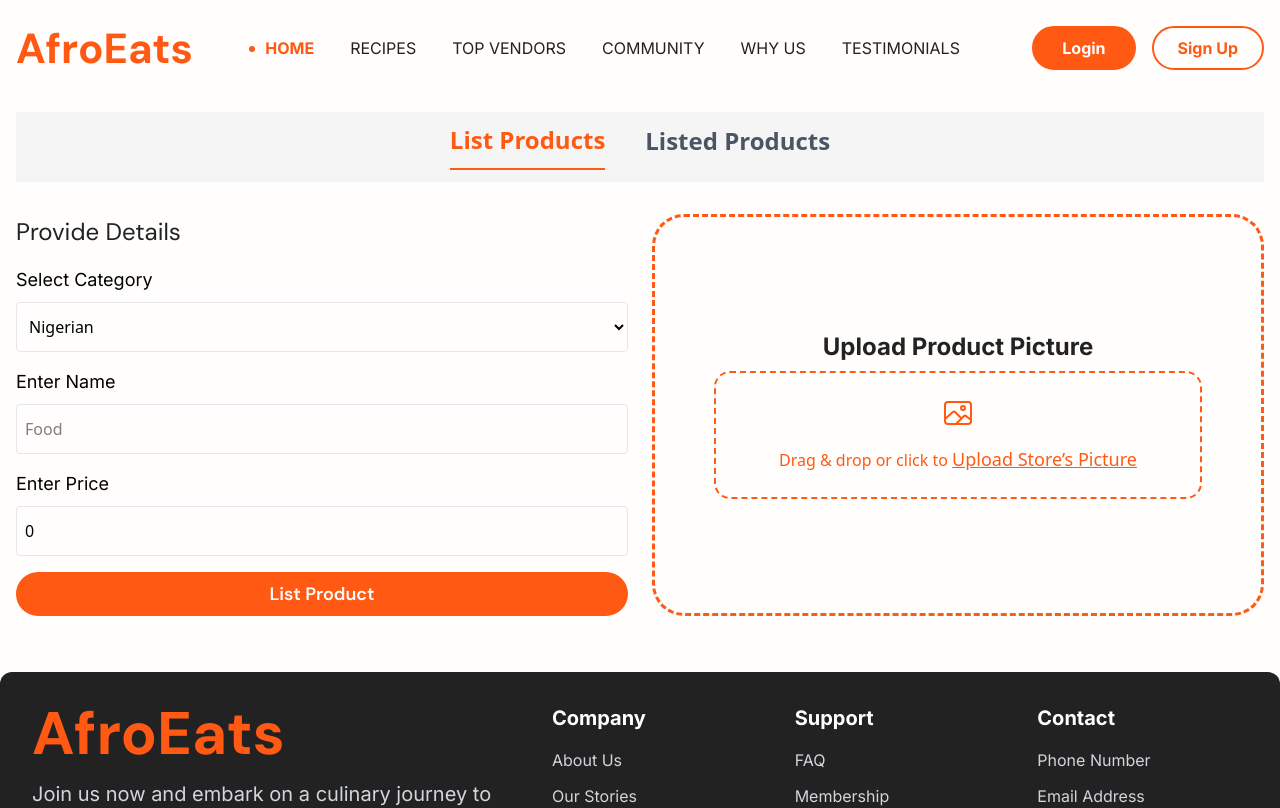
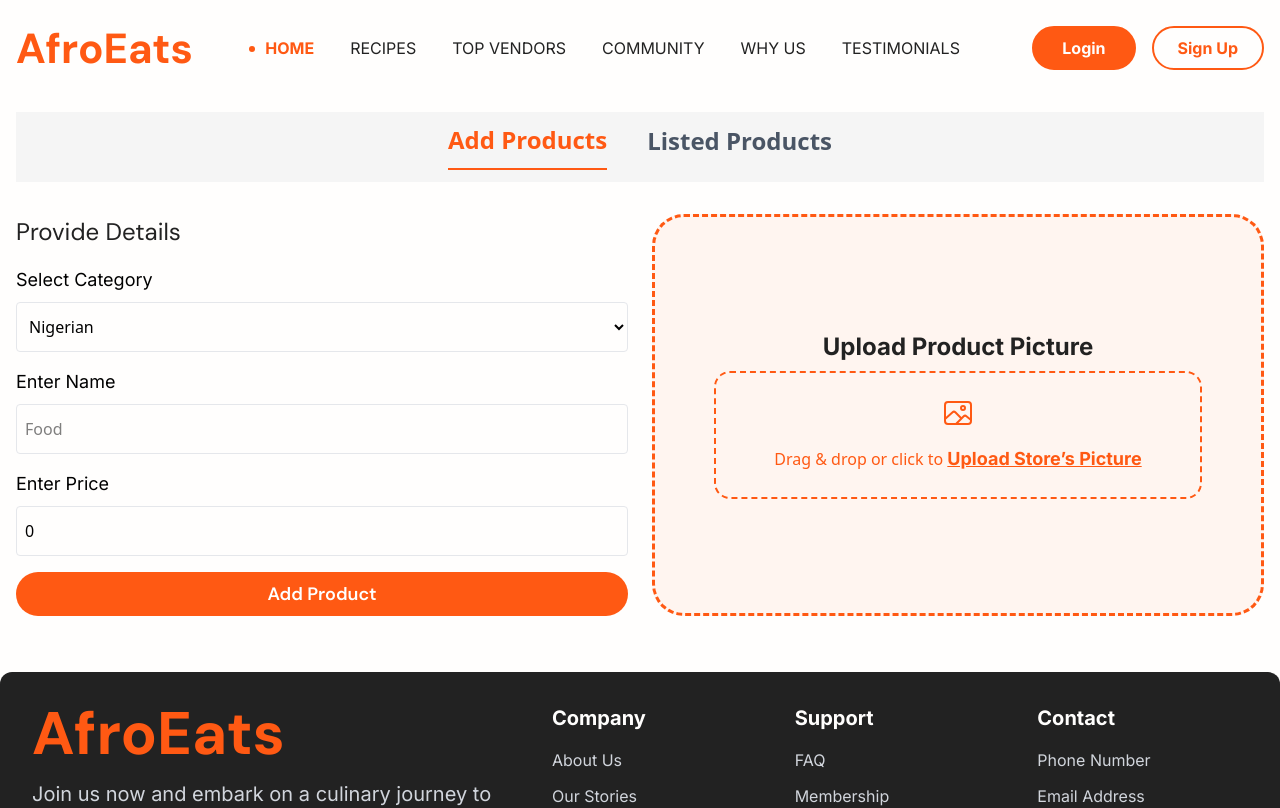
Before and after one commit to jihansofts/AfricanFoodWebsite, a Next.js app: page /listed-product-vendor in a window 1280 px wide. Shown: the top 808 px of the page. Built offline with nearby package versions, Linux system fonts and the light colour scheme.

Commit message:
product add color update

```diff
--- a/src/app/listed-product-vendor/page.tsx
+++ b/src/app/listed-product-vendor/page.tsx
@@ -119,7 +119,7 @@ export default function ProductPage() {
                 ? "border-b-2 border-primary text-primary"
                 : "text-gray-600"
             }`}>
-            List Products
+            Add Products
           </button>
           <button
             onClick={() => setActiveTab("listed")}
@@ -184,10 +184,10 @@ export default function ProductPage() {
               <button
                 onClick={handleAddProduct}
                 className="bg-primary w-full text-white px-6 py-2 rounded-full font-sans font-semibold text-lg">
-                List Product
+                Add Product
               </button>
             </div>
-            <div className="border-[3px] border-spacing-6 border-dashed border-primary flex flex-col justify-center items-center p-8 rounded-4xl">
+            <div className="border-[3px] border-spacing-6 bg-[#FFF5F0] border-dashed border-primary flex flex-col justify-center items-center p-8 rounded-4xl">
               <p className="text-text text-2xl font-bold font-inter">
                 Upload Product Picture
               </p>
@@ -195,7 +195,7 @@ export default function ProductPage() {
                 <IoImageOutline className="size-8" />
                 <span>
                   Drag & drop or click to{" "}
-                  <span className="underline text-lg font-medium">
+                  <span className="underline font-inter text-lg font-semibold">
                     Upload Store’s Picture
                   </span>{" "}
                 </span>
```
